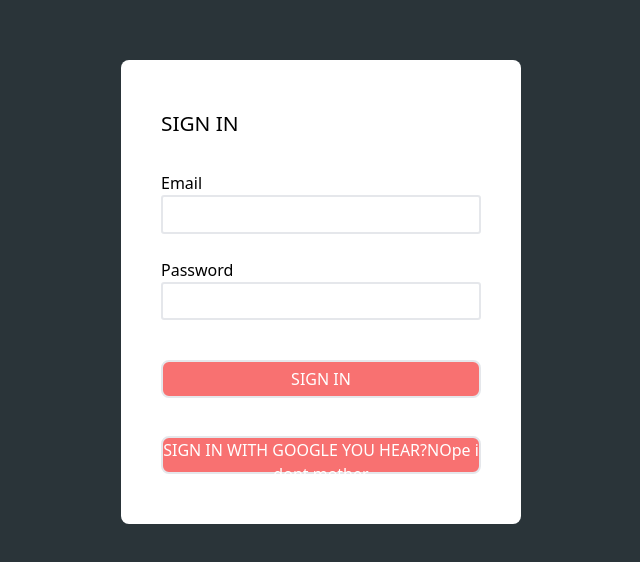
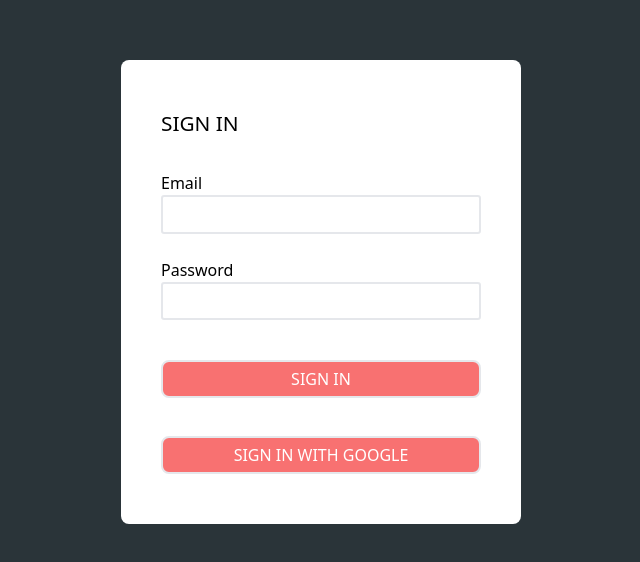
Before and after one commit to Cxons/RecipeApp, a React (Vite) app in the folder frontEnd/recipeApp/: page /user/login in a window 1280 px wide. Shown: the part 108-670 px from the top of the page, without its empty margins (319-959 px from the left). Built offline with nearby package versions, Linux system fonts and the light colour scheme; the HTML template or start-up script is replaced by a standard one.

Commit message:
i restored my normal button name

```diff
--- a/frontEnd/recipeApp/src/Logins.jsx
+++ b/frontEnd/recipeApp/src/Logins.jsx
@@ -89,7 +89,7 @@
           type="submit"
           onClick={googleSignIn}
         >
-          SIGN IN WITH GOOGLE YOU HEAR?NOpe i dont mother
+          SIGN IN WITH GOOGLE
         </button>
       </form>
     </div>
```
